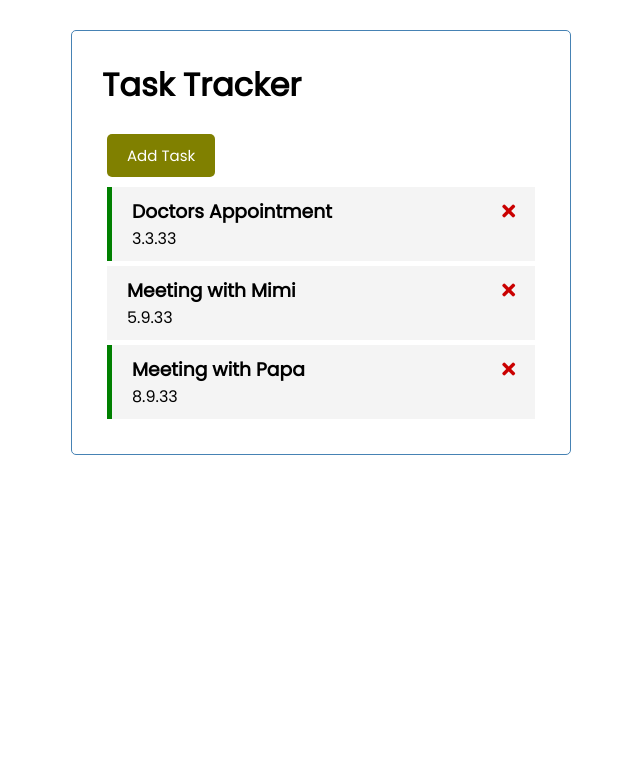
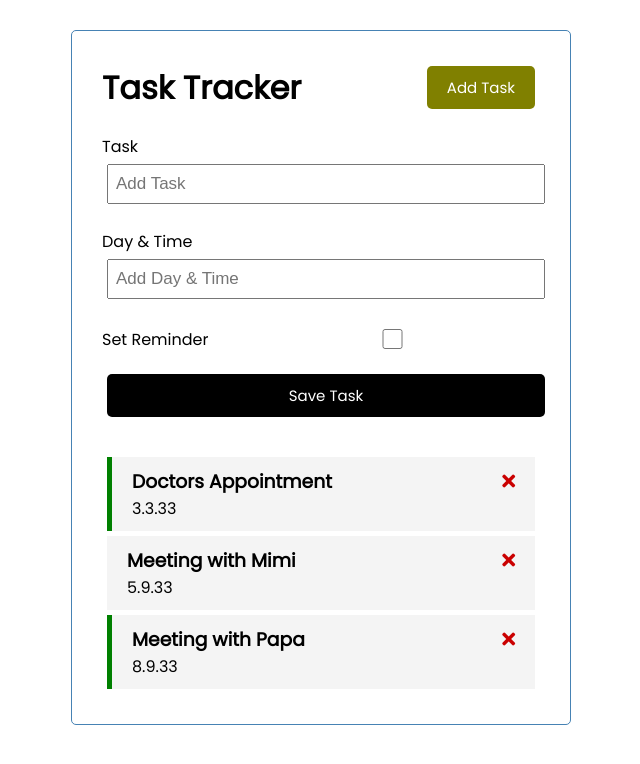
Before and after one commit to soso-md/js-learning2, a Vue app in the folder task-tracker/: page / in a window 1280 px wide. Shown: the top 764 px of the page, without its empty margins (319-959 px from the left). Built offline with nearby package versions, Linux system fonts and the light colour scheme.

Commit message:
Added: add new Taks

```diff
--- a/task-tracker/src/App.vue
+++ b/task-tracker/src/App.vue
@@ -1,7 +1,7 @@
 <template>
   <div class="container">
     <Header title="Task Tracker" />
-    <Button text="Add Task" color="olive" />
+    <AddTasks @add-task="addTask" />
     <Tasks
       :tasks="tasks"
       @delete-task="deleteTask"
@@ -12,15 +12,15 @@
 
 <script>
 import Header from "./components/Header.vue";
-import Button from "./components/Button.vue";
 import Tasks from "./components/Tasks.vue";
+import AddTasks from "./components/AddTasks.vue";
 
 export default {
   name: "App",
   components: {
     Header,
-    Button,
     Tasks,
+    AddTasks,
   },
   data() {
     return {
@@ -28,6 +28,9 @@
     };
   },
   methods: {
+    addTask(task) {
+      this.tasks = [...this.tasks, task];
+    },
     deleteTask(id) {
       if (confirm("You sure?")) {
         this.tasks = this.tasks.filter((task) => task.id !== id);
@@ -39,6 +42,7 @@
       );
     },
   },
+
   created() {
     this.tasks = [
       { id: 1, text: "Doctors Appointment", day: "3.3.33", reminder: true },
--- /dev/null
+++ b/task-tracker/src/components/AddTasks.vue
@@ -0,0 +1,91 @@
+<template>
+  <div>
+    <form @submit="onSubmit" class="add-form">
+      <div class="form-control">
+        <label>Task</label>
+        <input type="text" v-model="text" name="text" placeholder="Add Task" />
+      </div>
+      <div class="form-control">
+        <label>Day & Time</label>
+        <input
+          type="text"
+          v-model="day"
+          name="day"
+          placeholder="Add Day & Time"
+        />
+      </div>
+      <div class="form-control form-control-check">
+        <label>Set Reminder</label>
+        <input type="checkbox" v-model="reminder" name="reminder" />
+      </div>
+
+      <input type="submit" value="Save Task" class="btn btn-block" />
+    </form>
+  </div>
+</template>
+
+<script>
+export default {
+  data() {
+    return {
+      text: "",
+      day: "",
+      reminder: false,
+    };
+  },
+  methods: {
+    onSubmit(e) {
+      e.preventDefault();
+
+      if (!this.text) {
+        alert("Add tasks!");
+        return;
+      }
+
+      const newTask = {
+        id: Math.floor(Math.random() * 10000),
+        text: this.text,
+        day: this.day,
+        reminder: this.reminder,
+      };
+
+      this.$emit("add-task", newTask);
+
+      this.text = "";
+      this.day = "";
+      this.reminder = false;
+    },
+  },
+};
+</script>
+
+<style scoped>
+.add-form {
+  margin-bottom: 40px;
+}
+.form-control {
+  margin: 20px 0;
+}
+.form-control label {
+  display: block;
+}
+.form-control input {
+  width: 100%;
+  height: 40px;
+  margin: 5px;
+  padding: 3px 7px;
+  font-size: 17px;
+}
+.form-control-check {
+  display: flex;
+  align-items: center;
+  justify-content: space-between;
+}
+.form-control-check label {
+  flex: 1;
+}
+.form-control-check input {
+  flex: 2;
+  height: 20px;
+}
+</style>
--- a/task-tracker/src/components/Header.vue
+++ b/task-tracker/src/components/Header.vue
@@ -1,14 +1,19 @@
 <template>
   <header>
     <h1>{{ title }}</h1>
+    <Button text="Add Task" color="olive" />
   </header>
 </template>
 
 <script>
+import Button from "./Button.vue";
 export default {
   name: "Header",
   props: {
     title: String,
+  },
+  components: {
+    Button,
   },
 };
 </script>
```
